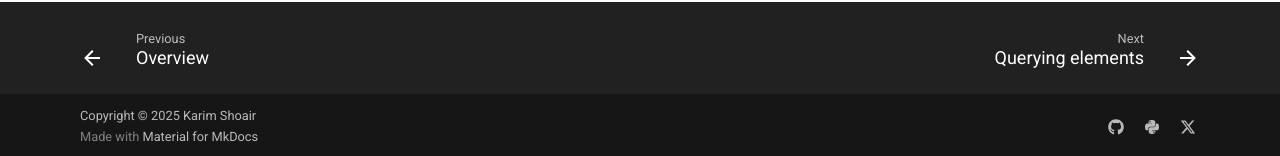
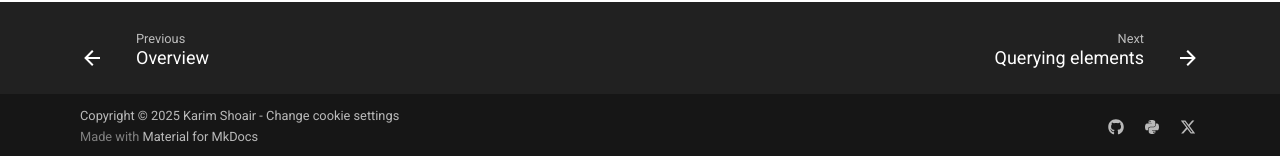
Before and after one commit to CybrFlux/CybrScrape, an MkDocs documentation site: the page built from docs/benchmarks.md, in a window 1280 px wide and 900 px high, scrolled down 1011 px. Shown: the part 741-897 px from the top of the window. Built offline with MkDocs 1.6.1 and Material for MkDocs 9.7.7, drawn with Linux system fonts in a browser that asks for light colours; emoji names are drawn with the system emoji font; comment, search, counter and statistics services are not loaded.

Commit message:
Update mkdocs.yml

```diff
--- a/mkdocs.yml
+++ b/mkdocs.yml
@@ -3,7 +3,7 @@ site_description: Scrapling - a Python library to make Web Scraping easy again!
 site_author: Karim Shoair
 repo_url: https://github.com/D4Vinci/Scrapling
 repo_name: D4Vinci/Scrapling
-copyright: Copyright &copy; 2025 Karim Shoair
+copyright: Copyright &copy; 2025 Karim Shoair - <a href="#__consent">Change cookie settings</a>
 
 theme:
   name: material
```
